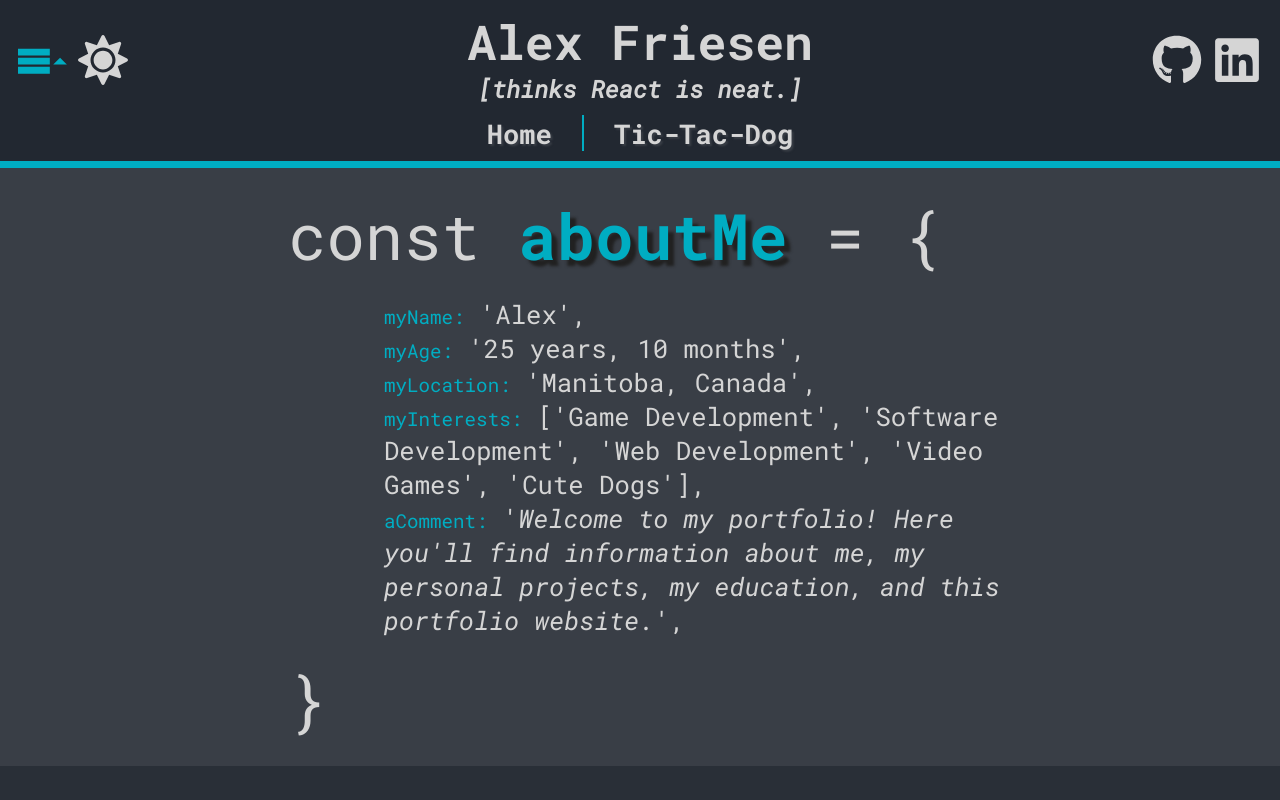
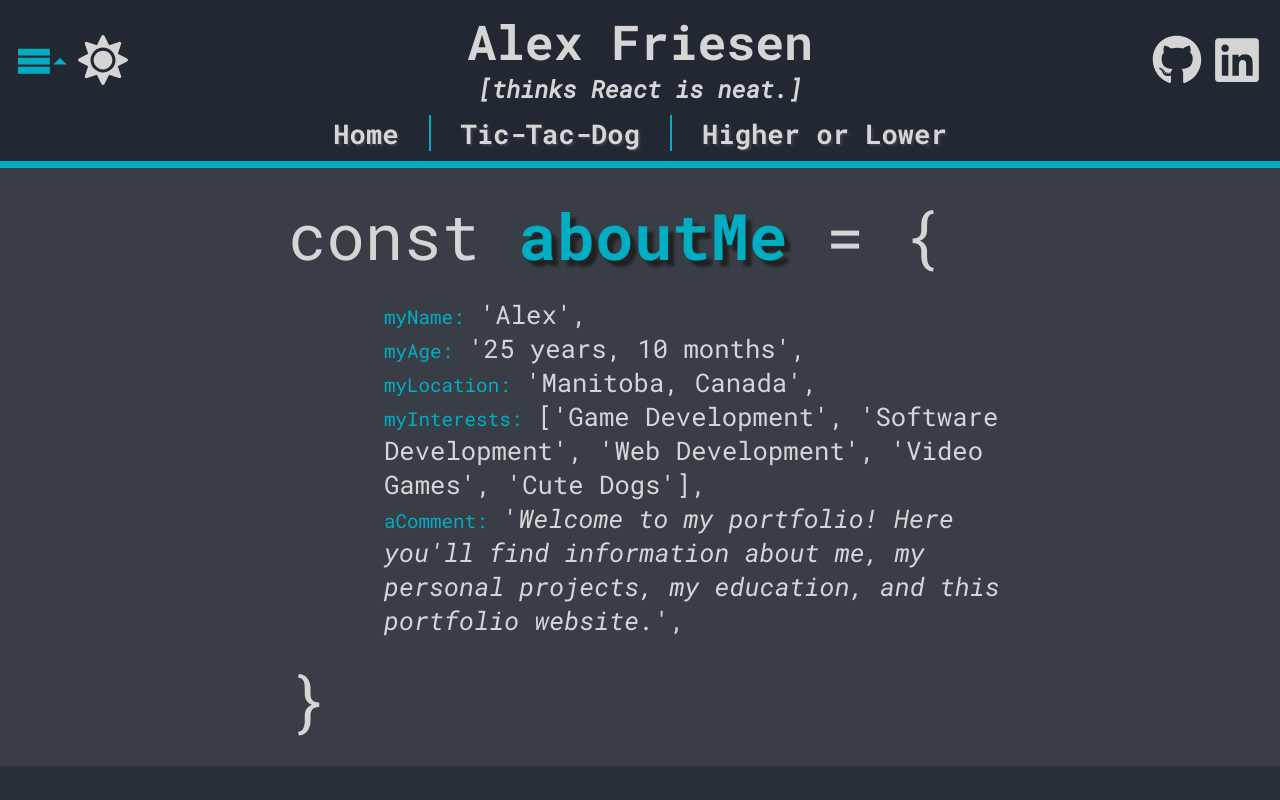
Before and after one commit to TritoLL/react-portfolio, a React (Create React App) app: page / in a window 1280 px wide. Both pictures are taken after a click on the button 42 px from the left and 62 px from the top of the page. Shown: the top 800 px of the page. Built offline with nearby package versions, Linux system fonts and the light colour scheme.

Commit message:
add link to higher-or-lower in nav menu

```diff
--- a/src/components/NavigationMenu.js
+++ b/src/components/NavigationMenu.js
@@ -72,6 +72,11 @@ const NavigationMenu = () => {
                         <FullLengthLink>Tic-Tac-Dog</FullLengthLink>
                     </Link>
                 </NavListItem>
+                <NavListItem>
+                    <Link to="higher-or-lower">
+                        <FullLengthLink>Higher or Lower</FullLengthLink>
+                    </Link>
+                </NavListItem>
             </NavList>
         </Nav>
     );
```
